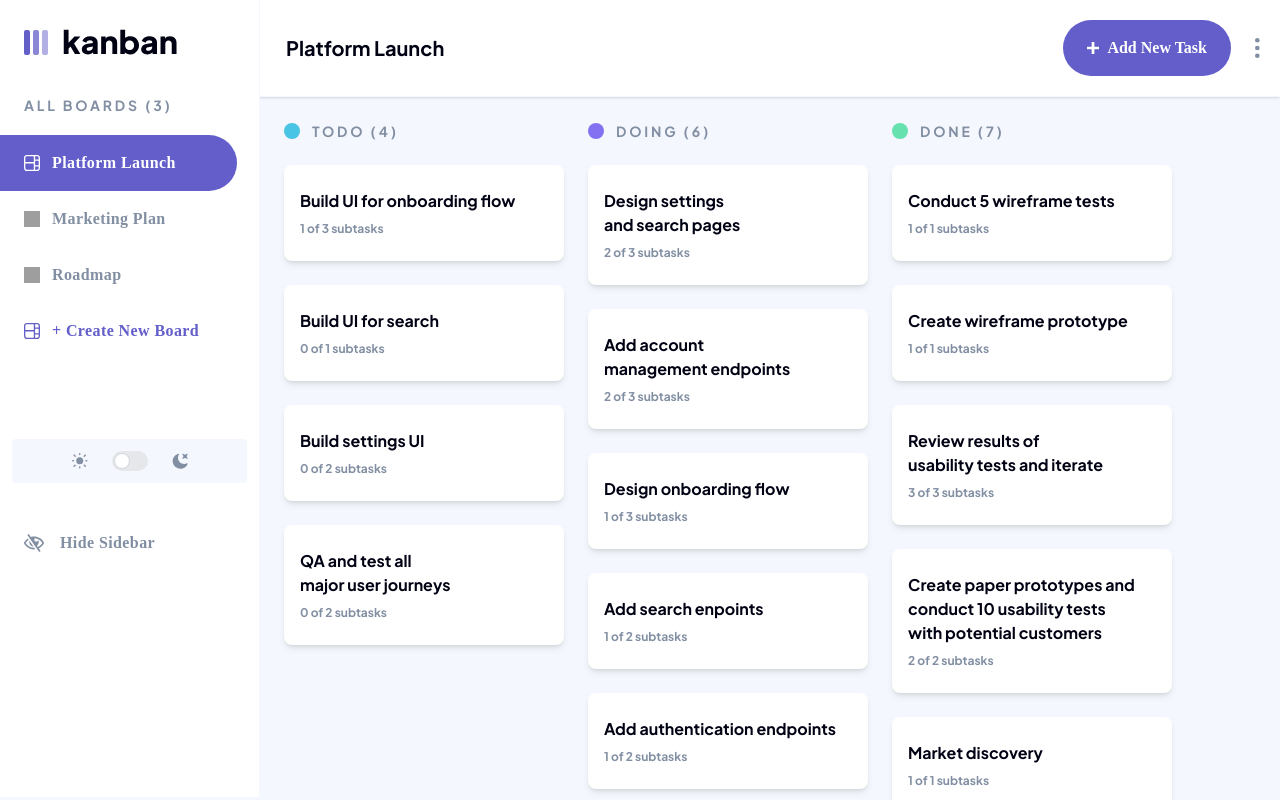
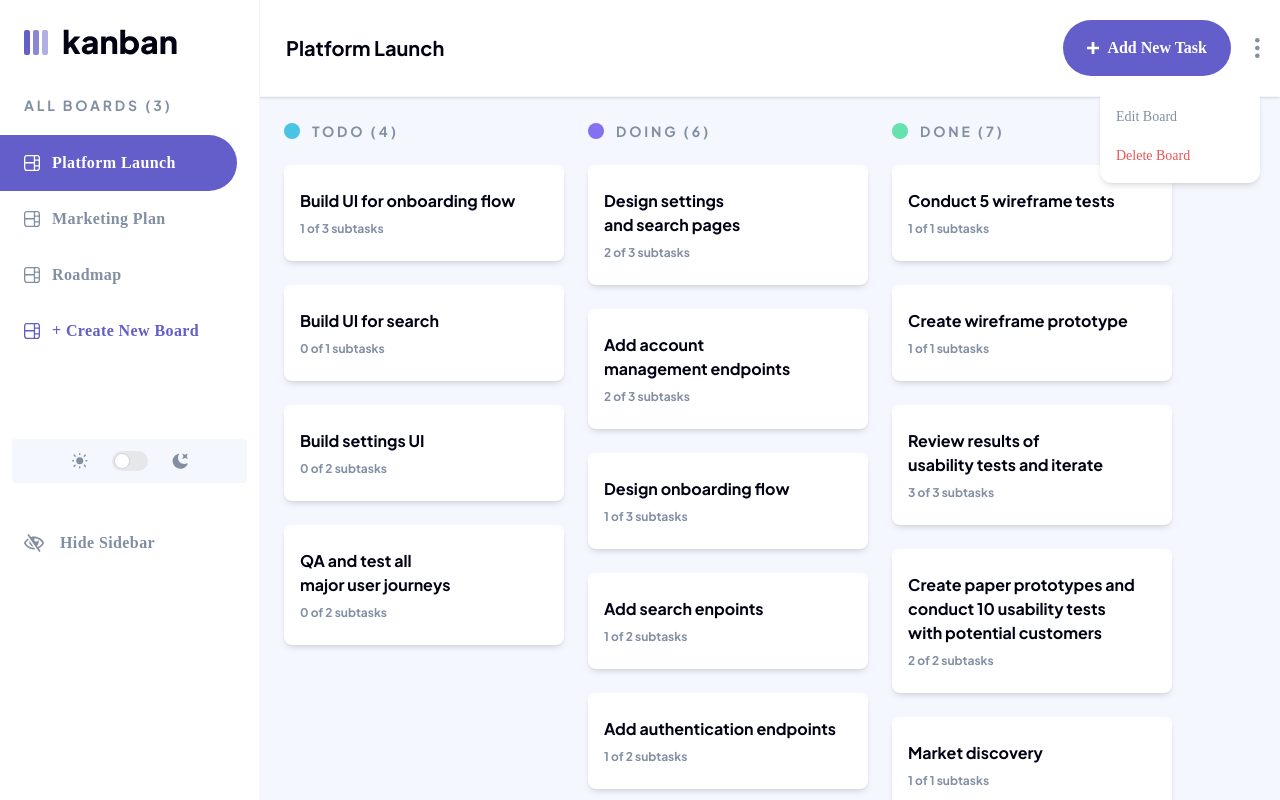
Before and after one commit to NeoScripter/Kanban-React, a React (Vite) app: page / in a window 1280 px wide. Both pictures are taken after a click on the button 1257 px from the left and 48 px from the top of the page. Shown: the top 800 px of the page. Built offline with nearby package versions, Linux system fonts and the light colour scheme; grey boxes are pictures that could not be loaded; a web font is replaced by a local one.

Commit message:
implement delete board modal

```diff
--- a/index.html
+++ b/index.html
@@ -8,6 +8,7 @@
   </head>
   <body class="overflow-x-clip font-sans bg-dark-white dark:bg-light-black text-dark-blue min-h-screen theme-transition">
     <div id="root"></div>
+    <div id="modal-container"></div>
     <script type="module" src="/src/main.tsx"></script>
   </body>
 </html>
--- a/src/components/BoardList.tsx
+++ /dev/null
@@ -1,49 +0,0 @@
-import currentBoard from '../assets/svgs/current-board.svg';
-import inactiveBoard from '../assets/svgs/board.svg';
-import createBoard from '../assets/svgs/create-board.svg';
-
-import { BOARD_STATUS } from '../consts/boardStatus';
-import { cc } from '../utils/cc';
-
-type BoardListProps = {
-    status: string;
-    content?: string;
-    isButton?: boolean;
-    onClick: () => void;
-};
-export default function BoardList({
-    status,
-    content,
-    isButton = false,
-    onClick
-}: BoardListProps) {
-    if (isButton) {
-        return (
-            <button onClick={onClick} className="flex cursor-pointer items-center font-semibold pl-6 py-4 mr-6 sm:w-11/12 md:w-10/12 gap-3 tracking-wide rounded-r-full text-dark-violet transition-colors duration-300 ease-in-out hover:bg-dark-white">
-                <img src={createBoard} alt="" className="w-4 h-4" />
-                <span>+ Create New Board</span>
-            </button>
-        );
-    }
-    let image;
-    let classes = '';
-    if (status === BOARD_STATUS.CURRENT) {
-        image = currentBoard;
-        classes = 'bg-dark-violet text-white';
-    } else if (status === BOARD_STATUS.INACTIVE) {
-        image = inactiveBoard;
-        classes = 'hover:bg-dark-white dark:hover:bg-dark-white cursor-pointer';
-    }
-    return (
-        <button
-            onClick={onClick}
-            className={cc(
-                'flex items-center font-semibold pl-6 py-4 mr-6 sm:w-11/12 md:w-10/12 gap-3 cursor-pointer tracking-wide rounded-r-full transition-colors duration-300 ease-in-out',
-                classes
-            )}
-        >
-            <img src={image} alt="" className="w-4 h-4" />
-            <span>{content}</span>
-        </button>
-    );
-}
--- a/src/components/Dashboard.tsx
+++ b/src/components/Dashboard.tsx
@@ -26,7 +26,7 @@ export default function Dashboard() {
                 isLarge && showSidebar && 'sm:translate-x-65 md:translate-x-75'
             )}
         >
-            {boards[currentBoardIndex].columns.map((column, idx) => (
+            {boards.length > 0 && boards[currentBoardIndex].columns.map((column, idx) => (
                 <Column key={column.id} column={column} idx={idx} />
             ))}
         </div>
--- a/src/components/Header.tsx
+++ b/src/components/Header.tsx
@@ -9,14 +9,22 @@ import { THEMES } from '../utils/theme';
 import { cc } from '../utils/cc';
 import { useSidebarContext } from '../hooks/useSidebarContext';
 import { useBoardContext } from '../hooks/useBoardContext';
-
+import { useState } from 'react';
+import { AnimateWrapper } from '../providers/AnimateWrapper';
+import { createPortal } from 'react-dom';
 
 export default function Header() {
     const { theme } = useThemeContext();
     const { showSidebar, toggleSidebar } = useSidebarContext();
-    const { getCurrentBoardName } = useBoardContext();
+    const { getCurrentBoardName, deleteBoard, currentBoardIndex } = useBoardContext();
+    const [showModal, setShowModal] = useState(false);
 
     const isDark = theme === THEMES.DARK;
+
+    function handleModalClick() {
+        deleteBoard(currentBoardIndex);
+        setShowModal(false);
+    }
 
     return (
         <header className="flex items-center bg-white dark:bg-dark-gray justify-between gap-2 shadow-sm border-b border-dark-white dark:border-light-gray theme-transition z-30">
@@ -30,35 +38,64 @@ export default function Header() {
                     />
                 </div>
                 <div className="py-5 sm:p-7 md:p-8">
-                        <button onClick={toggleSidebar} className="flex items-center gap-2 cursor-pointer sm:hidden">
+                    <button
+                        onClick={toggleSidebar}
+                        className="flex items-center gap-2 cursor-pointer sm:hidden"
+                    >
                         <span className="xs:text-lg font-bold text-dark-black dark:text-white">
                             {getCurrentBoardName()}{' '}
                         </span>
-                            <img src={chevronDown} alt="" className={cc('mt-1 hidden xs:block transition-transform duration-300', showSidebar && '-rotate-180')} />
+                        <img
+                            src={chevronDown}
+                            alt="arrow down"
+                            className={cc(
+                                'mt-1 hidden xs:block transition-transform duration-300',
+                                showSidebar && '-rotate-180'
+                            )}
+                        />
                     </button>
-                        <span className={cc('text-xl md:text-2xl hidden sm:block transition-transform duration-400 font-bold text-dark-black dark:text-white', showSidebar && 'translate-x-[3rem] md:translate-x-[5rem]')}>
+                    <span
+                        className={cc(
+                            'text-xl md:text-2xl hidden sm:block transition-transform duration-400 font-bold text-dark-black dark:text-white',
+                            showSidebar &&
+                                'translate-x-[3rem] md:translate-x-[5rem]'
+                        )}
+                    >
                         {getCurrentBoardName()}{' '}
                     </span>
                 </div>
             </div>
 
-                <div className="flex items-center gap-4 cursor-pointer p-5 sm:gap-6">
-                    <button
-                        className="flex items-center shrink-0 justify-center gap-2 px-4 py-2 btn-primary sm:py-4 sm:px-6"
-                    >
+            <div className="flex items-center gap-4 cursor-pointer p-5 sm:gap-6 relative">
+                <button className="flex items-center shrink-0 justify-center gap-2 px-4 py-2 btn-primary sm:py-4 sm:px-6">
                     <img src={addTask} alt="" />
                     <span className="text-white font-semibold hidden sm:inline">
                         Add New Task
                     </span>
                 </button>
-                    <button className="cursor-pointer h-4 sm:h-5 shrink-0">
+                <button
+                    onClick={() => setShowModal((o) => !o)}
+                    className="cursor-pointer h-4 sm:h-5 shrink-0 relative after:absolute after:w-10 after:h-12 after:-translate-1/2"
+                >
                     <img
                         src={ellipsis}
-                            alt=""
+                        alt="ellipsis"
                         className="object-cover object-center h-full w-full"
                     />
                 </button>
             </div>
+            <AnimateWrapper
+                isVisible={showModal}
+                isAbove={false}
+                classes="absolute z-20 right-5 top-22"
+            >
+                <div className="shadow-md w-40 z-20 rounded-xl p-4 bg-white dark:bg-light-black">
+                    <button className="text-sm mb-4">Edit Board</button>
+                    <button onClick={handleModalClick} className="text-sm text-dark-red cursor-pointer">
+                        Delete Board
+                    </button>
+                </div>
+            </AnimateWrapper>
         </header>
-    )
+    );
 }
--- a/src/components/Sidebar.tsx
+++ b/src/components/Sidebar.tsx
@@ -1,6 +1,6 @@
 import { useThemeContext } from '../hooks/useThemeContext';
 import { BOARD_STATUS } from '../consts/boardStatus';
-import BoardList from './BoardList';
+import SidebarButton from './SidebarButton';
 import sun from '../assets/svgs/icon-light-theme.svg';
 import moon from '../assets/svgs/icon-dark-theme.svg';
 import { THEMES } from '../utils/theme';
@@ -25,8 +25,10 @@ export default function Sidebar() {
         <AnimateWrapper
             isVisible={showSidebar}
             options={getSidebarAnimationOptions(isLarge)}
+            isAbove={isLarge ? false : true}
+            classes='sm:h-full sm:absolute'
         >
-            <nav className="z-10 absolute min-h-screen inset-0 top-17 bg-black/50 pt-8 sm:top-0 sm:fixed sm:w-65 md:w-75 sm:pt-0 sm:border-r sm:border-dark-white dark:border-light-gray theme-transition">
+            <nav className="z-10 absolute min-h-screen h-full inset-0 bg-black/50 pt-8 sm:top-0 sm:fixed sm:w-65 md:w-75 sm:pt-0 sm:border-r sm:border-dark-white dark:border-light-gray theme-transition">
                 <div className="bg-white dark:bg-dark-gray rounded-lg sm:rounded-none theme-transition mx-auto py-4 w-66 sm:w-full sm:h-full">
                     <div className="py-4 px-6 hidden sm:block mb-6">
                         <img
@@ -42,7 +44,8 @@ export default function Sidebar() {
                         <ul>
                             {displayBoardNames().map((boardName, index) => {
                                 return (
-                                    <BoardList
+                                    <SidebarButton
+                                        key={index + 'boardButton'}
                                         status={
                                             currentBoardIndex === index
                                                 ? BOARD_STATUS.CURRENT
@@ -54,9 +57,10 @@ export default function Sidebar() {
                                 );
                             })}
                         </ul>
-                        <BoardList
+                        <SidebarButton
+                            key={'#japn39boardButton'}
                             status={BOARD_STATUS.CREATE}
-                            isButton={true}
+                            content='+ Create New Board'
                             onClick={() => {}}
                         />
                     </div>
@@ -90,8 +94,8 @@ export default function Sidebar() {
                             >
                                 <path
                                     className="group-hover:fill-[#635FC7] transition-colors duration-300 ease-in-out"
-                                    fill-rule="evenodd"
-                                    clip-rule="evenodd"
+                                    fillRule="evenodd"
+                                    clipRule="evenodd"
                                     d="M17.7923 8.76153C16.7538 10.5238 15.1854 11.941 13.3062 12.8081L14.8099 14.9563C14.9286 15.1259 14.8874 15.3598 14.7177 15.4785L14.0697 15.9322C13.9 16.051 13.6662 16.0097 13.5474 15.84L3.19013 1.04373C3.07135 0.874074 3.11263 0.64023 3.28229 0.521481L3.93032 0.067825C4.09998 -0.050956 4.33382 -0.00967486 4.45257 0.159981L6.18775 2.63888C7.08163 2.38573 8.02525 2.25001 9 2.25001C12.7456 2.25001 16.0311 4.24982 17.7923 7.23847C18.0692 7.7084 18.0692 8.2916 17.7923 8.76153ZM1.50001 8C2.99714 10.5406 5.79513 12.25 9 12.25C9.07946 12.2499 9.15892 12.2487 9.23834 12.2465L10.239 13.676C9.82784 13.7253 9.4141 13.75 9 13.75C5.25438 13.75 1.96889 11.7502 0.207702 8.76156C-0.069234 8.29163 -0.069234 7.7084 0.207702 7.23847C0.997544 5.89816 2.09379 4.75732 3.4001 3.90623L4.26076 5.13569C3.12813 5.86432 2.17986 6.84635 1.50001 8ZM8.52194 11.2231C6.00685 10.9415 4.26532 8.50791 4.86788 6.00303L8.52194 11.2231ZM9.74494 3.78104C12.6351 4.02282 15.1201 5.65835 16.5 8C15.5721 9.57456 14.1446 10.8297 12.4302 11.5566L11.596 10.3649C13.2731 9.06931 13.7072 6.7886 12.75 4.99869L12.75 5C12.75 5.9665 11.9665 6.75 11 6.75C10.0335 6.75 9.25 5.9665 9.25 5C9.25 4.52594 9.43881 4.09619 9.74494 3.78104Z"
                                     fill="#828FA3"
                                 />
--- /dev/null
+++ b/src/components/SidebarButton.tsx
@@ -0,0 +1,55 @@
+
+import { BOARD_STATUS } from '../consts/boardStatus';
+import { cc } from '../utils/cc';
+
+type SidebarButtonProps = {
+    status: string;
+    content?: string;
+    isButton?: boolean;
+    onClick: () => void;
+};
+export default function SidebarButton({
+    status,
+    content,
+    onClick
+}: SidebarButtonProps) {
+    let imageClasses;
+    let classes = '';
+    if (status === BOARD_STATUS.CURRENT) {
+        imageClasses = 'fill-[#FFF]';
+        classes = 'bg-dark-violet text-white';
+    } else if (status === BOARD_STATUS.INACTIVE) {
+        imageClasses = 'group-hover:fill-dark-violet';
+        classes =
+            'hover:bg-dark-white dark:hover:bg-dark-white dark:hover:text-dark-violet';
+    } else {
+        imageClasses = 'fill-dark-violet';
+        classes =
+            'text-dark-violet hover:bg-dark-white dark:hover:bg-dark-white';
+    }
+    return (
+        <button
+            onClick={onClick}
+            className={cc(
+                'flex group items-center font-semibold pl-6 py-4 mr-6 w-11/12 md:w-10/12 gap-3 cursor-pointer tracking-wide rounded-r-full transition-colors duration-300 ease-in-out',
+                classes
+            )}
+        >
+            <svg
+                className="w-4 h-4"
+                viewBox="0 0 16 16"
+                fill="none"
+                xmlns="http://www.w3.org/2000/svg"
+            >
+                <path
+                    className={cc(imageClasses, 'w-4 h-4')}
+                    fillRule="evenodd"
+                    clipRule="evenodd"
+                    d="M0.846133 0.846133C0.304363 1.3879 0 2.12271 0 2.88889V13.1111C0 13.8773 0.304363 14.6121 0.846133 15.1538C1.3879 15.6957 2.12271 16 2.88889 16H13.1111C13.8773 16 14.6121 15.6957 15.1538 15.1538C15.6957 14.6121 16 13.8773 16 13.1111V2.88889C16 2.12271 15.6957 1.3879 15.1538 0.846133C14.6121 0.304363 13.8773 0 13.1111 0H2.88889C2.12271 0 1.3879 0.304363 0.846133 0.846133ZM1.33333 13.1111V8.44448H9.77781V14.6667H2.88889C2.03022 14.6667 1.33333 13.9698 1.33333 13.1111ZM9.77781 7.11111V1.33333H2.88889C2.47633 1.33333 2.08067 1.49723 1.78895 1.78895C1.49723 2.08067 1.33333 2.47633 1.33333 2.88889V7.11111H9.77781ZM11.1111 5.77778H14.6667V10.2222H11.1111V5.77778ZM14.6667 11.5555H11.1111V14.6667H13.1111C13.5236 14.6667 13.9194 14.5028 14.2111 14.2111C14.5028 13.9194 14.6667 13.5236 14.6667 13.1111V11.5555ZM14.6667 2.88889V4.44445H11.1111V1.33333H13.1111C13.5236 1.33333 13.9194 1.49723 14.2111 1.78895C14.5028 2.08067 14.6667 2.47633 14.6667 2.88889Z"
+                    fill="#828FA3"
+                />
+            </svg>
+            <span>{content}</span>
+        </button>
+    );
+}
--- a/src/providers/AnimateWrapper.tsx
+++ b/src/providers/AnimateWrapper.tsx
@@ -7,10 +7,11 @@ type AnimateWrapperProps = {
     children: React.ReactNode,
     isVisible: boolean,
     options?: Partial<MotionProps>,
-    isAbove?: boolean
+    isAbove?: boolean,
+    classes?: string
 }
 
-export function AnimateWrapper({ children, isVisible, options = {}, isAbove = true }: AnimateWrapperProps) {
+export function AnimateWrapper({ children, isVisible, options = {}, isAbove = true, classes = '' }: AnimateWrapperProps) {
   const defaults = {
     initial: { opacity: 0 },
     animate: { opacity: 1 },
@@ -28,7 +29,7 @@ export function AnimateWrapper({ children, isVisible, options = {}, isAbove = tr
       <AnimatePresence initial={true}>
         {isVisible && (
           <motion.div
-          className={cc(isAbove && "relative z-10")}
+          className={cc(isAbove && "relative z-10", classes)}
           initial={merged.initial}
           animate={merged.animate}
           exit={merged.exit}
--- a/src/providers/BoardProvider.tsx
+++ b/src/providers/BoardProvider.tsx
@@ -10,6 +10,7 @@ type BoardContextType = {
     getCurrentBoardName: () => string,
     selectBoard: (arg0: number) => void,
     boardLength: number,
+    deleteBoard: (arg0: number) => void,
 };
 
 const boardHandler = new DashboardHanlder();
@@ -21,6 +22,7 @@ export function BoardProvider({ children }: { children: React.ReactNode }) {
     const [currentBoardIndex, setCurrentBoardIndex] = useState<number>(0);
 
     function getCurrentBoardName() {
+        if (boards.length === 0) return '';
         return boards[currentBoardIndex].name;
     }
 
@@ -32,13 +34,13 @@ export function BoardProvider({ children }: { children: React.ReactNode }) {
         return boardHandler.displayBoardNames(boards)
     }
 
-    function deleteBoard(boardId) {
-        setBoards(prevBoards => boardHandler.deleteBoard(prevBoards, boardId));
+    function deleteBoard(index: number) {
+        setBoards(prevBoards => boardHandler.deleteBoard(prevBoards, index));
     }
 
 
     return (
-        <BoardContext.Provider value={{ boards, displayBoardNames, currentBoardIndex, getCurrentBoardName, selectBoard, boardLength: boards.length }}>
+        <BoardContext.Provider value={{ boards, displayBoardNames, currentBoardIndex, getCurrentBoardName, selectBoard, boardLength: boards.length, deleteBoard }}>
             {children}
         </BoardContext.Provider>
     );
--- a/src/utils/DashboardHandler.ts
+++ b/src/utils/DashboardHandler.ts
@@ -196,8 +196,8 @@ export class DashboardHanlder {
         return [...boards, newBoard];
     }
 
-    deleteBoard(boards: Board[], id: string) {
-        return boards.filter((board) => board.id !== id);
+    deleteBoard(boards: Board[], index: number) {
+        return [...boards.slice(0, index), ...boards.slice(index + 1)];
     }
 
     displayBoardNames(boards: Board[]) {
```
Lines whose indentation alone changed are shown as unchanged.
